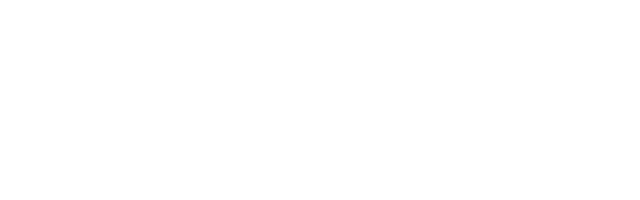
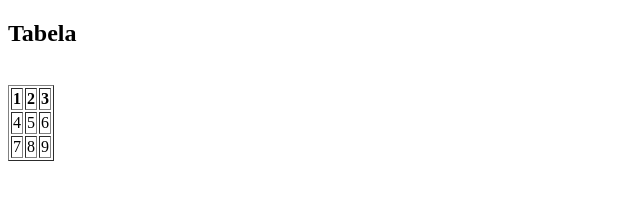
Before and after one commit to vitor7goncalves/terceira-aula-inserindo-imagens, a plain HTML site: page tabela.html in a window 1280 px wide. Shown: the whole page, without its empty margins (0-640 px from the left). Drawn offline with Linux system fonts and the light colour scheme.

Commit message:
reparar pagina tabela

```diff
--- a/tabela.html
+++ b/tabela.html
@@ -5,10 +5,18 @@
         <title>Tabela</title>
     </head>
     <body>
-<table>
-    <tr>  <th></th> <th></th> <th></th>  </tr>
-    <tr>  <td></td> <td></td> <td></td>  </tr>
-    <tr>  <td></td> <td></td> <td></td>  </tr>
+        <h2>Tabela</h2>
+        <br>
+<table border="1">
+    <tr>
+         <th>1</th> <th>2</th> <th>3</th>
+    </tr>
+    <tr>
+        <td>4</td> <td>5</td> <td>6</td>
+    </tr>
+    <tr>
+        <td>7</td><td>8</td> <td>9</td>
+    </tr>
 </table>
     </body>
 </html>
```
